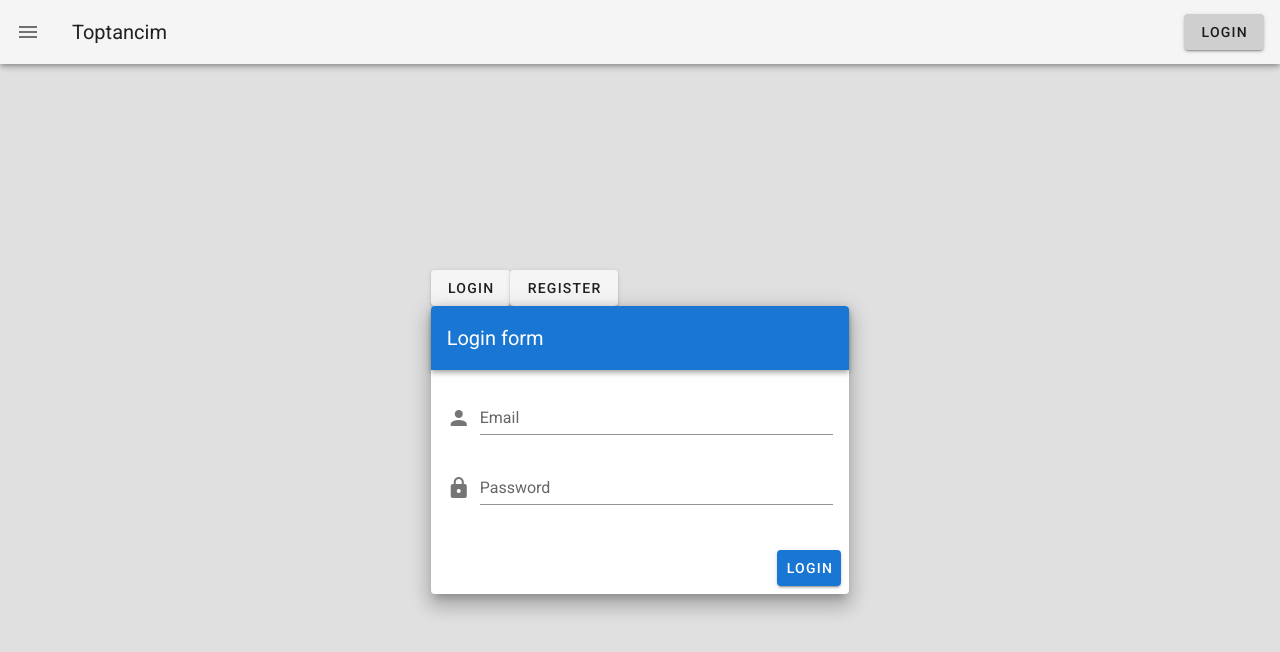
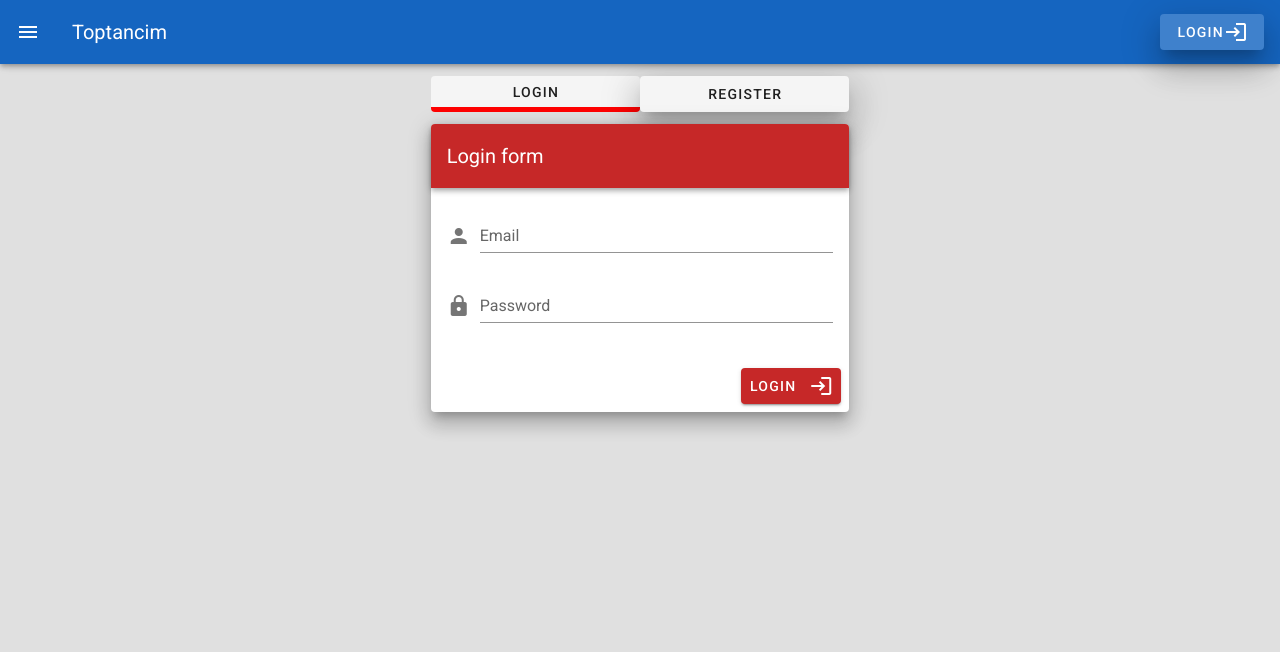
Before and after one commit to Kucin1316/toptanci, a Vue app in the folder frontend/: page /login in a window 1280 px wide. Shown: the top 652 px of the page. Built offline with nearby package versions, Linux system fonts and the light colour scheme.

Commit message:
FEAT: Login And register page was finished & Vuex & vuex persist

```diff
--- a/frontend/package.json
+++ b/frontend/package.json
@@ -14,7 +14,8 @@
     "vue-axios": "^3.2.4",
     "vue-router": "^3.2.0",
     "vuetify": "^2.4.0",
-    "vuex": "^3.4.0"
+    "vuex": "^3.4.0",
+    "vuex-persist": "^3.1.3"
   },
   "devDependencies": {
     "@vue/cli-plugin-babel": "~4.5.0",
--- a/frontend/src/App.vue
+++ b/frontend/src/App.vue
@@ -1,13 +1,13 @@
 <template>
   <v-app id="inspire">
 
-    <v-app-bar app>
-      <v-app-bar-nav-icon @click="drawer = !drawer"></v-app-bar-nav-icon>
+    <v-app-bar color="blue darken-3" class="white--text" app>
+      <v-app-bar-nav-icon class="white--text" @click="drawer = !drawer"></v-app-bar-nav-icon>
 
       <v-toolbar-title>Toptancim</v-toolbar-title>
       <v-spacer></v-spacer>
-      <v-btn to="/login">
-        Login
+      <v-btn color="blue darken-3" elevation="20" class="white--text"  to="/login">
+        Login <v-icon>mdi-login</v-icon>
       </v-btn>
     </v-app-bar>
 
--- a/frontend/src/store/index.js
+++ b/frontend/src/store/index.js
@@ -1,15 +1,37 @@
 import Vue from 'vue'
 import Vuex from 'vuex'
+import VuexPersistence from 'vuex-persist'
+Vue.use(Vuex)
 
-Vue.use(Vuex)
+const vuexLocal = new VuexPersistence({
+  storage: window.localStorage,
+  key:"app-data"
+})
 
 export default new Vuex.Store({
   state: {
+    token:"",
+    user:{},
+    isLogin:false
   },
   mutations: {
+    setToken(state,token){
+      state.token = token;
+    },
+    setUserData(state,userData){
+      state.user = userData;
+    },
+    setIsLogin(state,data){
+      state.isLogin = data;
+    }
   },
   actions: {
+    setLogin({commit},data){
+      commit("setUserData",data.user)
+      commit("setToken",data.token)
+      commit("setIsLogin",true);
+    }
   },
-  modules: {
-  }
+  getters:{},
+  plugins:[vuexLocal.plugin]
 })
--- a/frontend/src/views/Login.vue
+++ b/frontend/src/views/Login.vue
@@ -1,17 +1,30 @@
 <template>
   <v-container fluid fill-height>
     <v-layout align-center justify-center>
+      <v-flex align-self-start xs12 sm8 md4>
+        <div class="d-flex justify-space-between">
+          <v-btn
+            :class="selected == 'login' && 'active'"
+            :elevation="selected == 'login' ? 0 : 20"
+            width="50%"
+            @click="selected = 'login'"
+            >Login</v-btn
+          >
+          <v-btn
+            :class="selected == 'register' && 'active'"
+            :elevation="selected == 'register' ? 0 : 20"
+            width="50%"
+            @click="selected = 'register'"
+            >Register</v-btn
+          >
+        </div>
 
-
-      <v-flex  xs12 sm8 md4>
-        <v-btn @click="selected='login'">Login</v-btn>
-      <v-btn @click="selected='register'">Register</v-btn>
-        <v-card v-show="selected=='login'" class="elevation-12">
-          <v-toolbar dark color="primary">
+        <v-card v-show="selected == 'login'" class="mt-3 elevation-12">
+          <v-toolbar dark color="red darken-3">
             <v-toolbar-title>Login form</v-toolbar-title>
           </v-toolbar>
-          <v-alert color="warning" v-if="error">
-            <h2> <v-icon>mdi-alert</v-icon>  Email or password incorrect </h2>
+             <v-alert color="deep-orange darken-1" class="white--text" v-if="error">
+            <h3><v-icon class="white--text">mdi-alert</v-icon> Email or password incorrect</h3>
           </v-alert>
           <v-card-text>
             <v-form>
@@ -32,16 +45,20 @@
           </v-card-text>
           <v-card-actions>
             <v-spacer></v-spacer>
-            <v-btn color="primary" @click="signIn">Login</v-btn>
+            <v-btn
+              color="red darken-3"
+              width="25%"
+              class="white--text"
+              @click="signIn"
+              >Login <v-spacer></v-spacer> <v-icon> mdi-login </v-icon></v-btn
+            >
           </v-card-actions>
         </v-card>
-          <v-card v-show="selected=='register'" class="elevation-12">
-          <v-toolbar dark color="primary">
+        <v-card v-show="selected == 'register'" class="mt-3 elevation-12">
+          <v-toolbar dark color="red darken-3">
             <v-toolbar-title>Register form</v-toolbar-title>
           </v-toolbar>
-          <v-alert color="warning" v-if="error">
-            <h2> <v-icon>mdi-alert</v-icon>  Email or password incorrect </h2>
-          </v-alert>
+
           <v-card-text>
             <v-form>
               <v-text-field
@@ -79,7 +96,14 @@
           </v-card-text>
           <v-card-actions>
             <v-spacer></v-spacer>
-            <v-btn color="primary" @click="signUp">Register</v-btn>
+            <v-btn
+              color="red darken-3"
+              width="25%"
+              class="white--text"
+              @click="signUp"
+            >
+              Register <v-spacer></v-spacer> <v-icon> mdi-account-plus </v-icon>
+            </v-btn>
           </v-card-actions>
         </v-card>
       </v-flex>
@@ -87,49 +111,63 @@
   </v-container>
 </template>
 <script>
+import { mapActions } from 'vuex'
 export default {
-  data(){
+  data() {
     return {
-      login:{
-         email:"",
-        password:"",
+      login: {
+        email: "",
+        password: "",
       },
-      register:{
-        email:"",
-        password:"",
-        companyName:"",
-        adress:"",
-        tel:""
+      register: {
+        email: "",
+        password: "",
+        companyName: "",
+        adress: "",
+        tel: "",
       },
-      error:false,
-      selected:"login"
+      error: false,
+      selected: "login",
+    };
+  },
+  methods: {
+    ...mapActions(['setLogin'])
+    ,
+    signIn() {
+      const { email, password } = this.login;
+      this.axios
+        .post("http://localhost:85/user/login", { email, password })
+        .then(({ data }) => {
+          if (data.error) {
+            this.error = true;
+          } else {
+            //this.$router.push("/");
+            console.log(data);
+            this.setLogin(data)
+
           }
+        });
     },
-  methods:{
-    signIn(){
-      const {email,password} = this.login;
-      this.axios.post("http://localhost:85/user/login",{email,password})
-      .then(( {data} )=>{
-        if(data.error){
+    signUp() {
+      const { email, password, companyName, adress, tel } = this.register;
+      let userData = { email, password, companyName, adress, tel };
+      this.axios
+        .post("http://localhost:85/user/register", { userData })
+        .then(({ data }) => {
+          if (data.error) {
             this.error = true;
-        }else{
-          this.$router.push('/');
-        }
-      })
-    },
-    signUp(){
-       const {email,password,companyName,adress,tel} = this.register;
-       let userData = {email,password,companyName,adress,tel}
-      this.axios.post("http://localhost:85/user/register",{userData})
-      .then(( {data} )=>{
-        if(data.error){
-          this.error = true;
-        }else{
+          } else {
             console.log(data);
             console.log("Kayıt Başarılı");
           }
-      })
+        });
+    },
+  },
+};
+</script>
+
+<style scoped>
+.active {
+  border-bottom: red 5px solid;
 }
-  }
-}
-</script>
+</style>
--- a/frontend/vue.config.js
+++ b/frontend/vue.config.js
@@ -1,5 +1,5 @@
 module.exports = {
   transpileDependencies: [
-    'vuetify'
+    'vuetify','vuex-persist'
   ]
 }
```
Also changed, not shown: 2 other files (tests, documents, lock files or other folders). Lines whose indentation alone changed are shown as unchanged.
